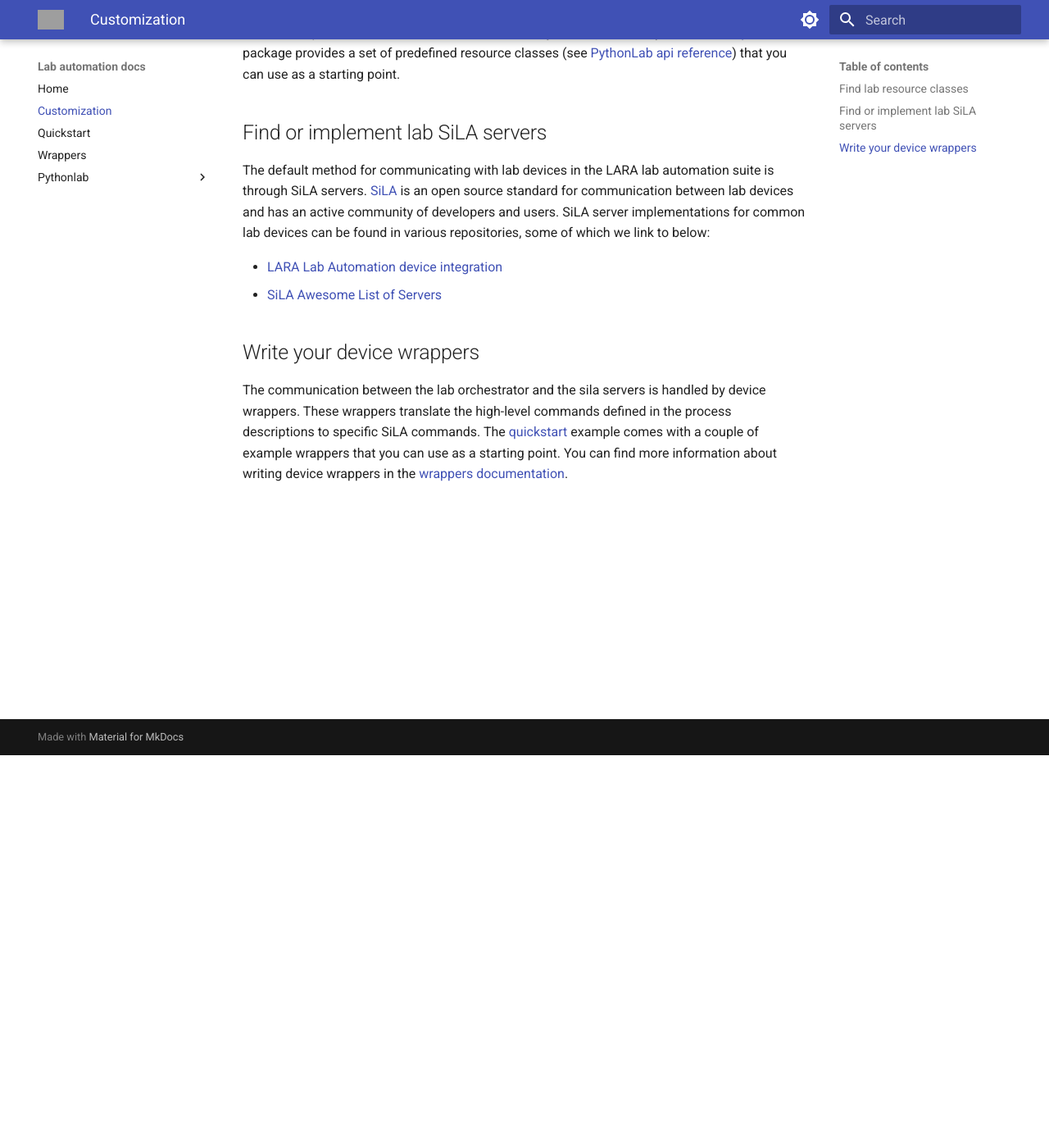
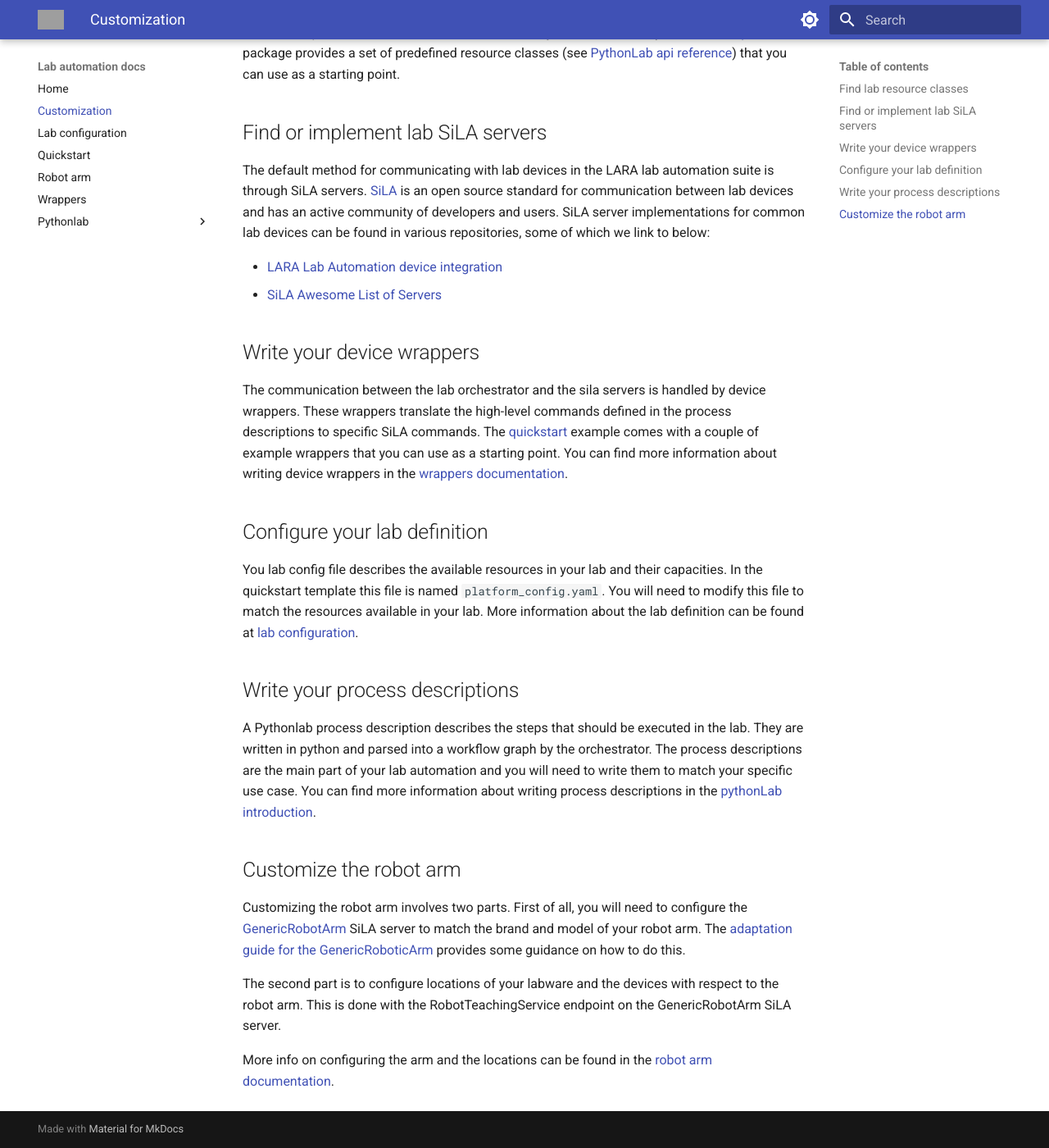
Before and after one commit to OSLA-project/python-lab-automation-tutorial, an MkDocs documentation site: the page built from docs/customization.md, in a window 1280 px wide and 1400 px high, scrolled down 479 px. Shown: the whole window at 82% size. Built offline with MkDocs 1.6.1 and Material for MkDocs 9.7.7, drawn with Linux system fonts in a browser that asks for light colours; grey boxes are pictures that could not be loaded.

Commit message:
Added last parts to customization

```diff
--- a/docs/customization.md
+++ b/docs/customization.md
@@ -1,20 +1,20 @@
 # Customization
 To customize the simulated example to your own needs, you will need to take a couple of steps.
 
-- Find lab resource classes
-- Find or implement lab SiLA servers
-- Write your device wrappers
-- Configure your lab definition
-- Write your process descriptions
-- Customize the robot arm
+- [Find lab resource classes](#resource_classes)
+- [Find or implement lab SiLA servers](#sila_servers)
+- [Write your device wrappers](#device_wrappers)
+- [Configure your lab definition](#lab_definition)
+- [Write your process descriptions](#process_descriptions)
+- [Customize the robot arm](#robot_arm)
 
-## Find lab resource classes
+## Find lab resource classes {#resource_classes}
 The first step is to find the lab resource classes that you want to use in your lab. The
 [PythonLab](https://gitlab.com/OpenLabAutomation/lab-automation-packages/pythonLab) package provides a set
 of predefined resource classes (see [PythonLab api reference](pythonlab/api_reference.md)) that you can use as a starting
 point.
 
-## Find or implement lab SiLA servers
+## Find or implement lab SiLA servers {#sila_servers}
 The default method for communicating with lab devices in the LARA lab automation suite is through SiLA servers.
 [SiLA](https://sila-standard.com/) is an open source standard for communication between lab devices and has an active
 community of developers and users. SiLA server implementations for common lab devices can be found in various repositories,
@@ -24,8 +24,31 @@
 - [SiLA Awesome List of Servers](https://gitlab.com/SiLA2/sila_awesome#servers)
 
 
-## Write your device wrappers
+## Write your device wrappers {#device_wrappers}
 The communication between the lab orchestrator and the sila servers is handled by device wrappers. These wrappers
 translate the high-level commands defined in the process descriptions to specific SiLA commands. The
 [quickstart](quickstart.md) example comes with a couple of example wrappers that you can use as a starting point.
 You can find more information about writing device wrappers in the [wrappers documentation](wrappers.md).
+
+## Configure your lab definition {#lab_definition}
+You lab config file describes the available resources in your lab and their capacities. In the quickstart template this
+file is named `platform_config.yaml`. You will need to modify this file to match the resources available in your lab.
+More information about the lab definition can be found at [lab configuration](lab_configuration.md).
+
+## Write your process descriptions {#process_descriptions}
+A Pythonlab process description describes the steps that should be executed in the lab. They are written in python and
+parsed into a workflow graph by the orchestrator. The process descriptions are the main part of your lab automation and
+you will need to write them to match your specific use case. You can find more information about writing process
+descriptions in the [pythonLab introduction](pythonlab/processes.md).
+
+## Customize the robot arm {#robot_arm}
+Customizing the robot arm involves two parts. First of all, you will need to configure the
+[GenericRobotArm](https://gitlab.com/OpenLabAutomation/device-integration/genericroboticarm) SiLA server to match the
+brand and model of your robot arm.
+The [adaptation guide for the GenericRoboticArm](https://gitlab.com/OpenLabAutomation/device-integration/genericroboticarm/-/blob/main/docs/adaption.md)
+provides some guidance on how to do this.
+
+The second part is to configure locations of your labware and the devices with respect to the robot arm.
+This is done with the RobotTeachingService endpoint on the GenericRobotArm SiLA server.
+
+More info on configuring the arm and the locations can be found in the [robot arm documentation](robot%20arm.md).
```
Also changed, not shown: docs/lab configuration.md (added), docs/robot arm.md (added), 1 other file.
